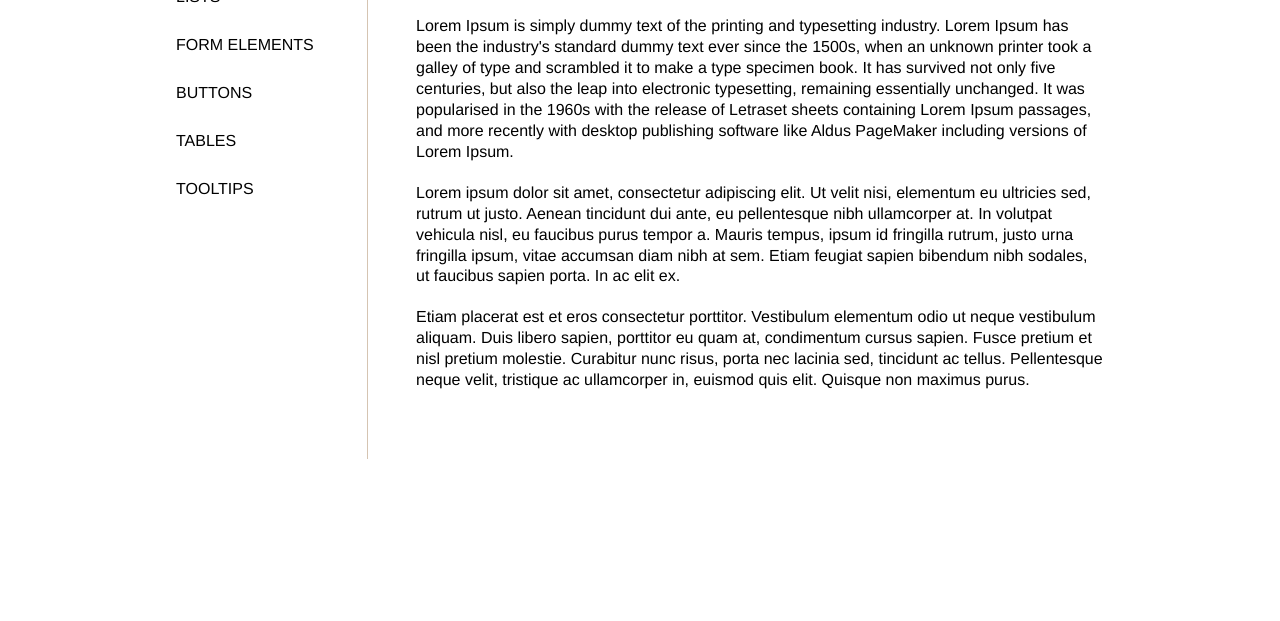
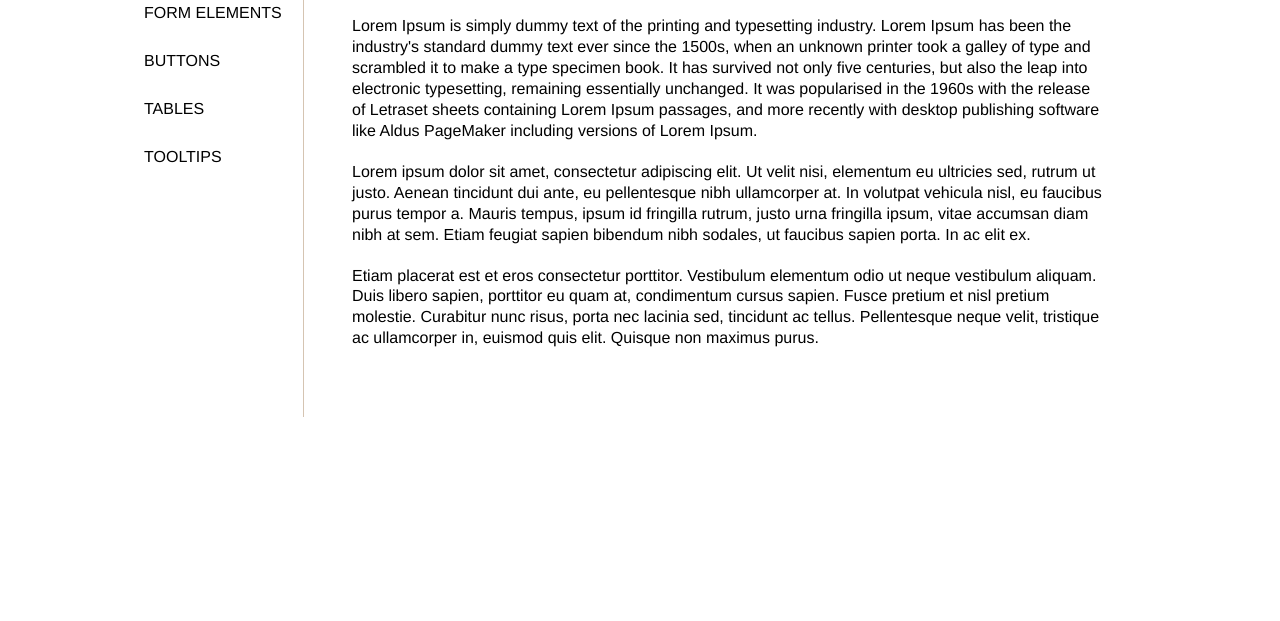
Before and after one commit to viktorovaleksandr/Hillel-Basic-Layouts, a plain HTML site: page layout 03/index.html in a window 1280 px wide. Shown: the part 179-800 px from the top of the page. Drawn offline with Linux system fonts and the light colour scheme.

Commit message:
Signed-off-by: Alex Viktorov <viktorovaleksandr7@gmail.com>

```diff
--- a/layout 02/css/style.css
+++ b/layout 02/css/style.css
@@ -5,8 +5,6 @@ body {
 }
 .wrapper {
 	width: 1024px;
-	display: flex;
-   flex-flow: column;
    margin: 0 auto;
 }
 .header {
@@ -29,7 +27,6 @@ body {
 }
 .navbar-list {
 	display: flex;
-	justify-content: flex-end;
 	flex-wrap: wrap;
 	padding: 0 48px 0 0;
 }
@@ -62,7 +59,6 @@ body {
 }
 .main {
 	display: flex;
-	flex-grow: 1;
 }
 .sidebar {
 	flex: 0 0 175px;
--- a/layout 03/css/style.css
+++ b/layout 03/css/style.css
@@ -3,10 +3,8 @@ body {
 	min-height: 100vh;
 	font: 16px/32px Helvetica, Arial, sans-serif;
 }
-.wrapper {
+.container {
 	width: 1024px;
-	display: flex;
-   flex-flow: column;
    margin: 0 auto;
 }
 .header {
@@ -65,6 +63,7 @@ body {
 }
 .sidebar {
 	flex: 0 0 175px;
+	align-self: flex-start
 	padding: 32px;
 	border-right: 1px solid #D5C4B2;
 }
@@ -91,6 +90,7 @@ body {
 	padding: 0 0 24px;
 }
 .title {
+	display: inline-block;
 	font: 600 36px/42px Helvetica, sans-serif;
 	text-transform: uppercase;
 	color: #D5C4B2;
--- a/layout 03/index.html
+++ b/layout 03/index.html
@@ -9,7 +9,7 @@
     </head>
     <body>
         <header class="header">
-        <div class="wrapper">
+        <div class="container">
             <nav class="navbar">
                 <a class="logo" href="#">&lt;!--Mylib--&gt;</a>
                 <ul class="navbar-list">
@@ -22,7 +22,7 @@
             </nav>
         </div>
         </header>
-        <div class="wrapper">
+        <div class="container">
             <main class="main">
                 <nav class="sidebar">
                     <ul class="sidebar-list">
```
